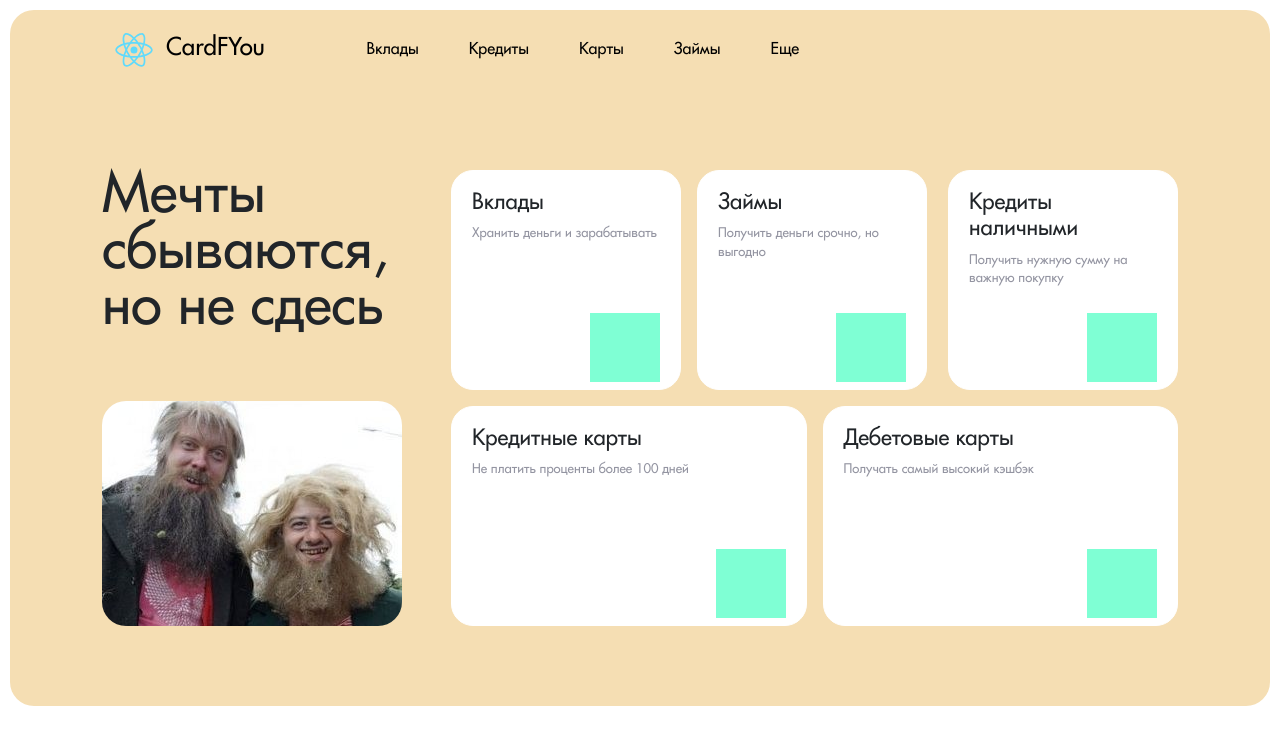
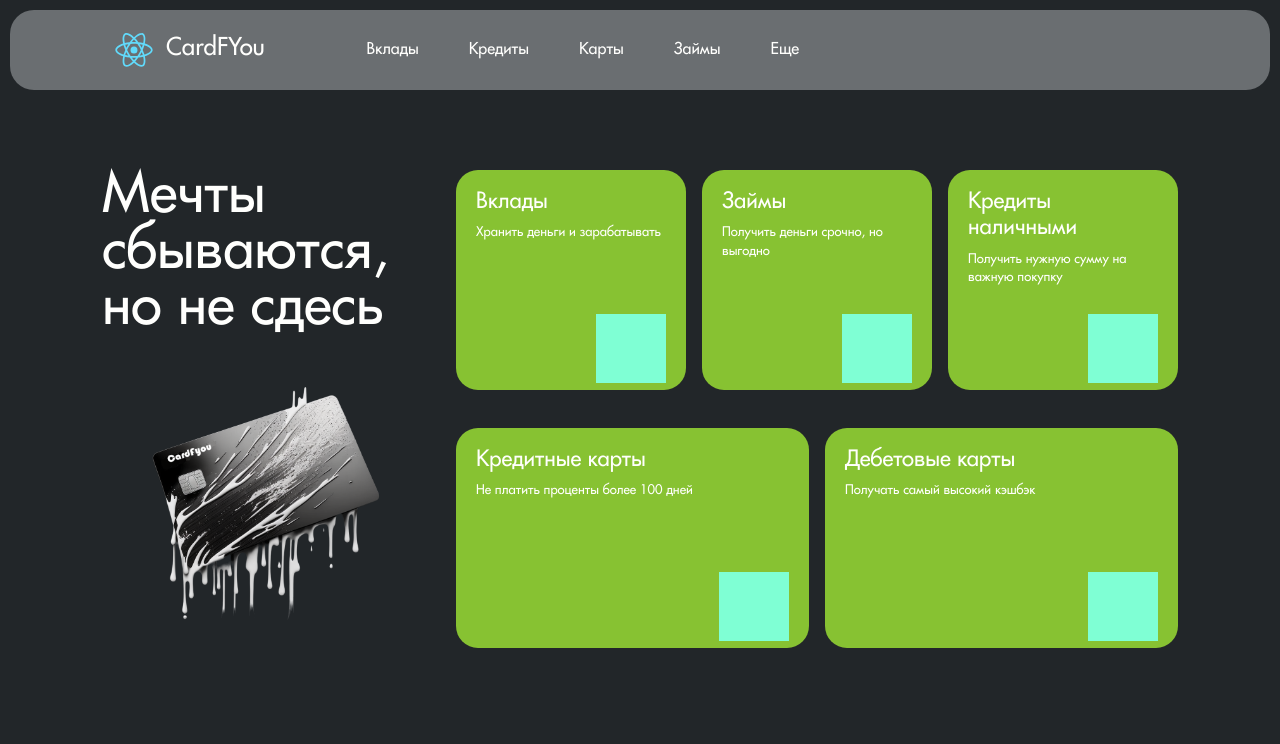
Before and after one commit to Artek000/cardfyou, a React (Create React App) app: page / in a window 1280 px wide. Shown: the top 744 px of the page. Built offline with nearby package versions, Linux system fonts and the light colour scheme.

Commit message:
redesign all view & added animation to puzzle hover

```diff
--- a/src/components/bigInfo.js
+++ b/src/components/bigInfo.js
@@ -11,8 +11,7 @@ function BigInfo() {
                             <span>но не сдесь</span>
                         </h2>
                         <picture>
-                            <source srcSet={'/img/big_info.jpg'}/>
-                            <img srcSet={'/img/big_info.jpg'}/>
+                            <img srcSet={'/img/big_info.png'} alt=""/>
                         </picture>
                     </div>
                     <div className="big-info-puzzle">
--- a/src/css/App.css
+++ b/src/css/App.css
@@ -4,13 +4,11 @@ body{
     font-weight: 300;
     font-family: 'Favorit', "sans-serif";
     -webkit-font-smoothing: antialiased;
+    background-color: #222629;
+    color: #fffffd;
 }
 a{
     text-decoration: none;
-    color: initial;
-}
-a:hover{
-    color: initial;
 }
 
 @font-face {
@@ -28,7 +26,7 @@ a:hover{
 }
 .big-info_panel{
     display: flex;
-    background-color: wheat;
+    /*background-color: #6a6e71;*/
     border-radius: 0 0 24px 24px;
     padding: 80px 0;
 }
@@ -36,6 +34,9 @@ a:hover{
     display: flex;
     flex-direction: column;
     justify-content: space-between;
+}
+.big-info_left picture img{
+    padding-right: 30px;
 }
 .title-block{
     text-align: left;
@@ -69,15 +70,24 @@ a:hover{
 .puzzle-item{
     position: relative;
     border-radius: 22px;
-    background-color: #fff;
+    background-color: #87c232;
     padding: 20px 20px 7px;
     display: flex;
     flex-direction: column;
-    border: 1px solid #fff;
     color: unset;
+    animation-duration: 2.5s;
+    animation-iteration-count: infinite;
+    transform-origin: bottom;
 }
 .puzzle-item:hover{
-    background-color: transparent;
+    color: #fffffd;
+    animation-name: bounce;
+    animation-timing-function: ease;
+}
+@keyframes bounce {
+    0%   { transform: translateY(0); }
+    50%  { transform: translateY(-10px); }
+    100% { transform: translateY(0); }
 }
 .puzzle-item h3{
     font-size: 22px;
@@ -87,7 +97,7 @@ a:hover{
 .puzzle-item p{
     font-size: 13px;
     font-weight: 300;
-    color: #9394a1;
+    color: #fffffd;
     line-height: 1.4;
 }
 .puzzle-item svg{
--- a/src/css/header.css
+++ b/src/css/header.css
@@ -3,8 +3,8 @@
     padding: 10px 10px 0;
 }
 .header_wrapper{
-    border-radius: 24px 24px 0 0;
-    background-color: wheat;
+    border-radius: 24px;
+    background-color: #6a6e71;
 }
 .header_content{
     position: relative;
@@ -25,6 +25,10 @@
     width: 100%;
     flex: 1 0 auto;
     display: contents;
+    color: #fffffd;
+}
+.header_logo:hover{
+    color: #fffffd;
 }
 .header_logo span{
     font-size: 24px;
@@ -44,3 +48,6 @@
     position: relative;
     cursor: pointer;
 }
+.nav-link a{
+    color: #fffffd;
+}
```
Also changed, not shown: src/App.js (+6 -6 lines), public/img/big_info.jpg (deleted), public/img/big_info.png (added).
